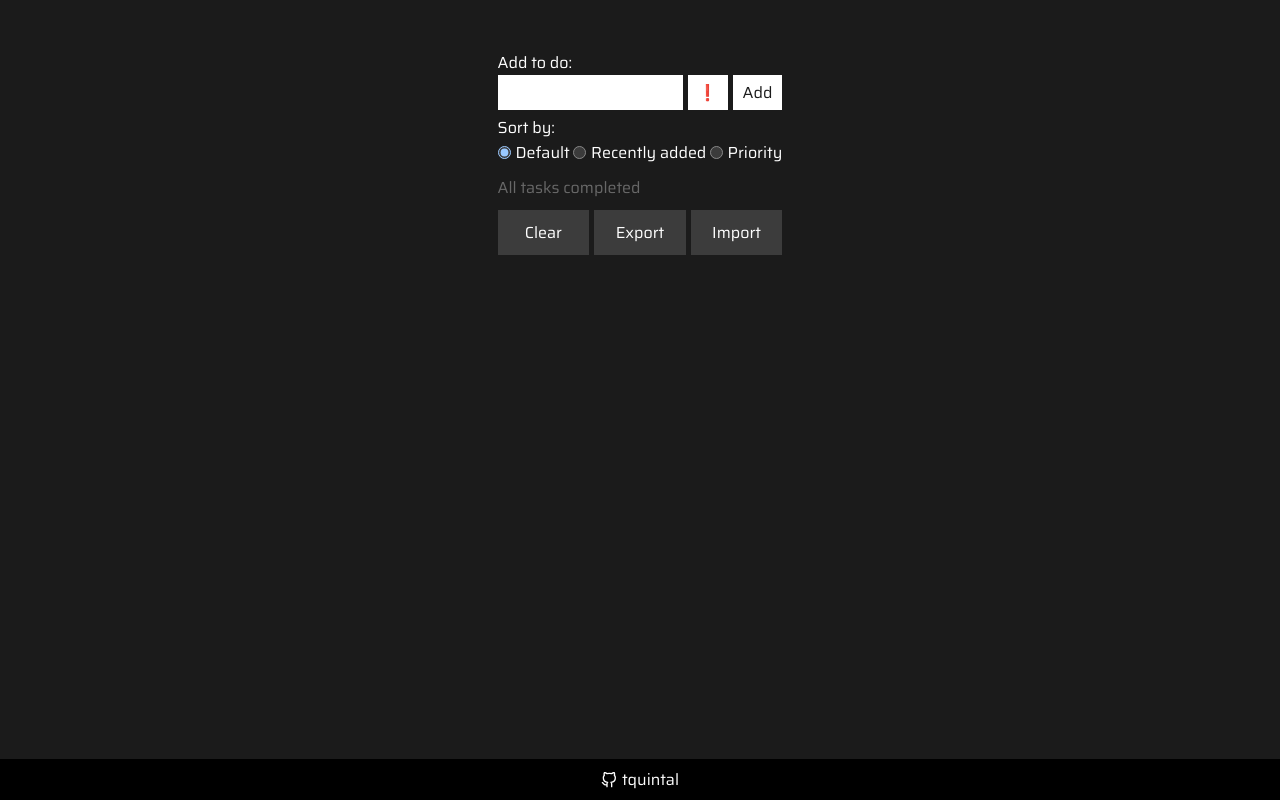
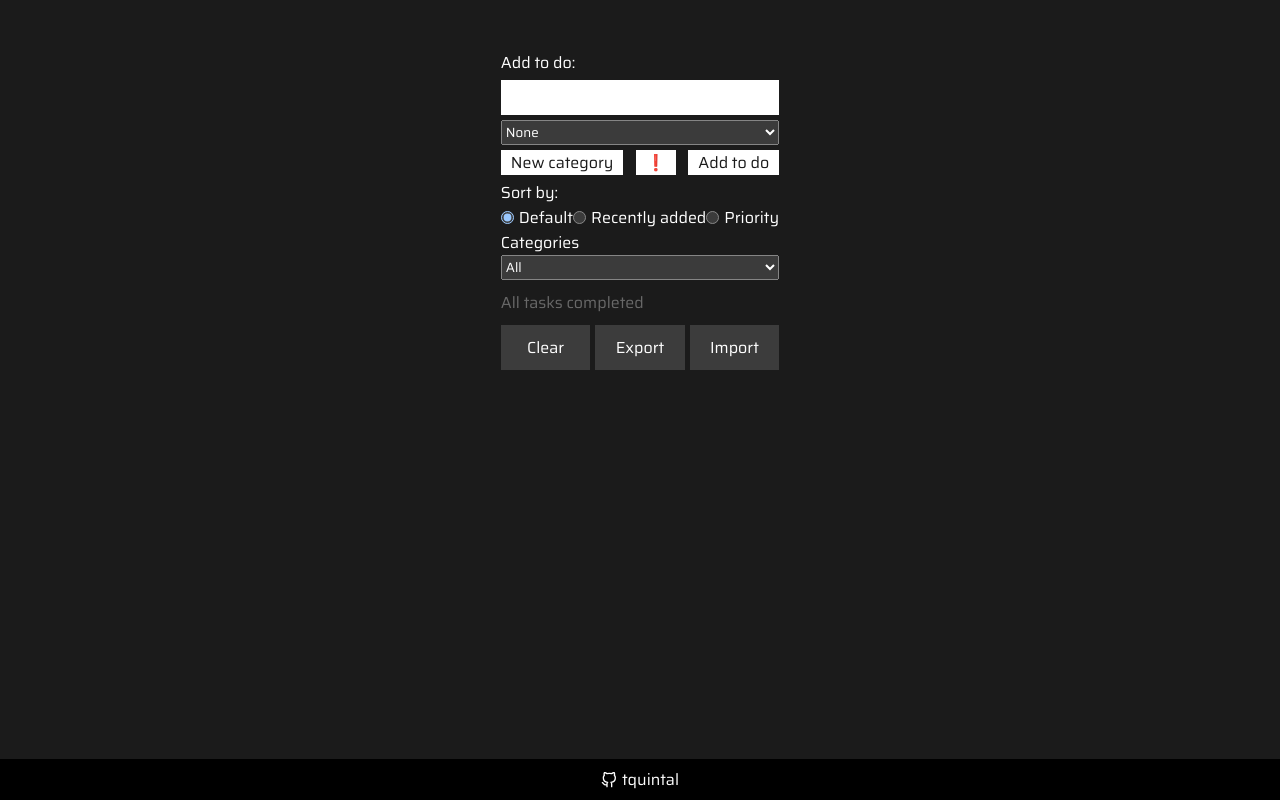
Before and after one commit to tquintal/to-do-app-v1, a React (Create React App) app: page / in a window 1280 px wide. Built offline with nearby package versions, Linux system fonts and the light colour scheme.

Commit message:
category system added

```diff
--- /dev/null
+++ b/src/components/NewToDo/AddCategory/AddCategory.js
@@ -0,0 +1,25 @@
+import React, { useState } from 'react';
+import classes from './AddCategory.module.css';
+
+const AddCategory = props => {
+    const [newCategory, setNewCategory] = useState('');
+
+    const onInputChangeHandler = event => {
+        setNewCategory(event.target.value);
+    };
+
+    const onSubmitHandler = () => {
+        props.addCategory(newCategory);
+        props.showAddCategory();
+    };
+
+    return <div className={classes['add-category-container']}>
+        <p>Add category:</p>
+        <div className={classes['add-category-section']}>
+            <input type='text' name='category-input' className={classes['add-category-input']} onChange={onInputChangeHandler} />
+            <button type='submit' onClick={onSubmitHandler} className={classes['add-category-button']}>Add</button>
+        </div>
+    </div>
+};
+
+export default AddCategory;
--- /dev/null
+++ b/src/components/NewToDo/AddCategory/AddCategory.module.css
@@ -0,0 +1,35 @@
+.add-category-container {
+  height: 100%;
+  width: 100%;
+  position: absolute;
+  left: 0;
+  top: 0;
+  display: flex;
+  flex-direction: column;
+  align-items: center;
+  justify-content: center;
+  background-color: #010101;
+  color: #ffffff;
+}
+
+.add-category-section {
+  display: flex;
+  gap: 5px;
+}
+
+.add-category-input {
+  all: unset;
+  width: 100%;
+  padding-left: 10px;
+  background: #ffffff;
+  color: #1b1b1b;
+}
+
+.add-category-button {
+  all: unset;
+  background: #ffffff;
+  color: #1b1b1b;
+  padding-left: 10px;
+  padding-right: 10px;
+  cursor: pointer;
+}
--- a/src/components/NewToDo/NewToDo.js
+++ b/src/components/NewToDo/NewToDo.js
@@ -2,15 +2,30 @@ import React, { useState, useContext } from 'react';
 import StorageContext from '../../storage/storage-context';
 import classes from './NewToDo.module.css';
 import InputButton from '../UI/InputButton';
+import AddCategory from './AddCategory/AddCategory';
 
 function NewToDo() {
     const [toDo, setToDo] = useState('');
+    const [category, setCategory] = useState('None');
+    const [addCategoryView, setAddCategoryView] = useState(false);
     const [highPriority, setHighPriority] = useState(false);
 
     const storageContext = useContext(StorageContext);
 
     const onChangeHandler = event => {
         setToDo(event.target.value);
+    };
+
+    const onCategoryChangeHandler = event => {
+        setCategory(event.target.value);
+    };
+
+    const onShowAddCategoryHandler = () => {
+        setAddCategoryView(prevState => !prevState);
+    };
+
+    const onAddCategoryHandler = newCategory => {
+        storageContext.onCategoryAdd(newCategory);
     };
 
     const onPriorityHandler = () => {
@@ -20,7 +35,7 @@ function NewToDo() {
     const onSubmitHandler = event => {
         event.preventDefault();
         if (toDo.trim().length === 0) return;
-        storageContext.onAdd(toDo, highPriority);
+        storageContext.onAdd(toDo, category.toLowerCase(), highPriority);
         setToDo('');
         setHighPriority(false);
     };
@@ -36,8 +51,17 @@ function NewToDo() {
                     onChange={onChangeHandler}
                     className={classes['new-to-do-input']}
                 />
+            </div>
+            <select onChange={onCategoryChangeHandler}>
+                {storageContext.categories.map(cat => {
+                    return <option key={cat}>{cat.charAt(0).toUpperCase() + cat.slice(1)}</option>;
+                })}
+            </select>
+            <div className={classes['options-container']}>
+                <InputButton onClick={onShowAddCategoryHandler} className={classes['add-category-button']}>New category</InputButton>
+                {addCategoryView && <AddCategory showAddCategory={onShowAddCategoryHandler} addCategory={onAddCategoryHandler}>Hello world 🤓</AddCategory>}
                 <InputButton onClick={onPriorityHandler} className={`${classes['priority-button']} ${highPriority && classes['priority-button-active']}`}>❗</InputButton>
-                <InputButton type='submit' className={classes['submit-button']}>Add</InputButton>
+                <InputButton type='submit' className={classes['submit-button']}>Add to do</InputButton>
             </div>
         </form>
     );
--- a/src/components/NewToDo/NewToDo.module.css
+++ b/src/components/NewToDo/NewToDo.module.css
@@ -1,12 +1,26 @@
 .new-to-do-container {
+  display: flex;
+  flex-direction: column;
+  gap: 5px;
 }
 
 .input-container {
   display: flex;
-  gap: 5px;
+  /* gap: 5px; */
   height: 35px;
 }
 
+.options-container {
+  justify-content: space-between;
+  display: flex;
+  gap: 5px;
+}
+
+.options-container select {
+  width: 100%;
+}
+
+.add-category-button,
 .priority-button,
 .submit-button {
   all: unset;
--- a/src/components/ToDoList/ToDoList.js
+++ b/src/components/ToDoList/ToDoList.js
@@ -1,5 +1,6 @@
 import React, { useContext, Fragment, useState } from 'react';
 import StorageContext from '../../storage/storage-context';
+import { testToDos } from '../../storage/testToDos';
 import classes from './ToDoList.module.css';
 // import { AiOutlineDelete } from 'react-icons/ai';
 
@@ -7,6 +8,7 @@ function ToDoList() {
     const storageContext = useContext(StorageContext);
 
     const [sortBy, setSortBy] = useState('default');
+    const [category, setCategory] = useState('All');
 
     const onSortByDefaultHandler = () => { setSortBy('default'); };
 
@@ -14,12 +16,21 @@ function ToDoList() {
 
     const onSortByPriorityHandler = () => { setSortBy('priority') };
 
+    const onSortByCategoryHandler = event => {
+        setCategory(event.target.value);
+    };
+
     const getSortedToDos = () => {
+        let sortedToDos = storageContext.toDos;
+
+        if (category !== 'All')
+            sortedToDos = storageContext.toDos.filter(toDo => toDo.category === category.toLowerCase());
+
         if (sortBy === 'default')
-            return storageContext.toDos;
+            return sortedToDos;
 
         if (sortBy === 'date') {
-            const sortByDate = storageContext.toDos.concat().map(toDo => {
+            const sortByDate = sortedToDos.concat().map(toDo => {
                 return { ...toDo, created: new Date(toDo.created) } // Translate string to date
             }).sort((a, b) => b.created - a.created);
 
@@ -28,8 +39,8 @@ function ToDoList() {
 
         if (sortBy === 'priority') {
             const sortByPriority = [
-                ...storageContext.toDos.concat().filter(toDo => toDo.highPriority),
-                ...storageContext.toDos.concat().filter(toDo => !toDo.highPriority)
+                ...sortedToDos.concat().filter(toDo => toDo.highPriority),
+                ...sortedToDos.concat().filter(toDo => !toDo.highPriority)
             ];
             return sortByPriority;
         };
@@ -51,12 +62,20 @@ function ToDoList() {
         storageContext.onDelete(id);
     };
 
+    const onLoadTestToDosHandler = () => {
+        storageContext.onLoadTestToDos(testToDos);
+    };
+
     const HighPriority = props => {
         return props.highPriority && <p>❗</p>
     };
 
     const DeleteButton = props => {
         return <button onClick={onDeleteHandler} title='delete-button' todoid={props.todoid} className={classes['delete-button']}>Delete</button>;
+    };
+
+    const logToDo = toDo => {
+        return console.table(toDo);
     };
 
     return (
@@ -78,11 +97,21 @@ function ToDoList() {
                             <label htmlFor='priority'>Priority</label>
                         </div>
                     </div>
+                    <div className={classes['sort-by-category-container']}>
+                        <label htmlFor='categories'>Categories</label>
+                        <select name='categories' onChange={onSortByCategoryHandler}>
+                            <optgroup label='Categories' />
+                            <option>All</option>
+                            {storageContext.categories.map(cat => {
+                                return <option key={cat}>{cat.charAt(0).toUpperCase() + cat.slice(1)}</option>;
+                            })}
+                        </select>
+                    </div>
                 </div>
                 <ul className={classes['to-do-list-container']}>
                     {
                         storageContext.toDos.length > 0 && getSortedToDos().filter(toDo => !toDo.completed).map(toDo =>
-                            <li key={toDo.id} className={classes['to-do-list-item-container']}>
+                            <li key={toDo.id} className={classes['to-do-list-item-container']} onClick={() => logToDo(toDo)}>
                                 <div className={classes['to-do-list-item-left']}>
                                     <input type='checkbox' onChange={onChangeHandler} todoid={toDo.id} checked={toDo.completed} title='checkbox' />
                                     <input type='text' title='todo' defaultValue={toDo.content} onChange={onInputChangeHandler} todoid={toDo.id} className={classes['edit-todo-input']} />
@@ -93,7 +122,7 @@ function ToDoList() {
                         )
                     }
                 </ul>
-                {storageContext.toDos.filter(toDo => !toDo.completed).length === 0 && <p className={classes['no-tasks']}>All tasks completed</p>}
+                {storageContext.toDos.filter(toDo => !toDo.completed).length === 0 && <p className={classes['no-tasks']} onClick={onLoadTestToDosHandler}>All tasks completed</p>}
             </div>
             {
                 storageContext.toDos.filter(toDo => toDo.completed).length > 0 &&
--- a/src/components/ToDoList/ToDoList.module.css
+++ b/src/components/ToDoList/ToDoList.module.css
@@ -4,6 +4,12 @@
 .sort-by-container {
   display: flex;
   justify-content: space-between;
+}
+
+@media only screen and (max-width: 800px) {
+  .sort-by-container {
+    flex-direction: column;
+  }
 }
 
 .sort-by-item {
@@ -18,10 +24,9 @@
   cursor: pointer;
 }
 
-@media only screen and (max-width: 800px) {
-  .sort-by-container {
-    flex-direction: column;
-  }
+.sort-by-category-container {
+  display: flex;
+  flex-direction: column;
 }
 
 .to-do-list-container {
--- a/src/storage/storage-context.js
+++ b/src/storage/storage-context.js
@@ -2,36 +2,66 @@ import React, { useEffect, useState } from 'react';
 
 const StorageContext = React.createContext({
     toDos: [],
+    categories: [],
     onAdd: () => { },
+    onCategoryAdd: () => { },
     onComplete: () => { },
     onEdit: () => { },
     onDelete: () => { },
-    onDeleteAll: () => { }
+    onDeleteAll: () => { },
+    onLoadTestToDos: () => { }
 });
 
 export const StorageContextProvider = props => {
     const [toDos, setToDos] = useState(JSON.parse(localStorage.getItem('ToDos')) || []);
+    const [categories, setCategories] = useState(JSON.parse(localStorage.getItem('Categories')) || ['none']);
+
+    // Load test values
+    const loadTestToDosHandler = testToDos => {
+        setToDos(() => {
+            const updatedToDos = testToDos.concat();
+            localStorage.setItem('ToDos', JSON.stringify(updatedToDos));
+            return updatedToDos;
+        });
+
+        setCategories(() => {
+            const updatedCat = ['none', 'one', 'two', 'three', 'four'];
+            localStorage.setItem('Categories', JSON.stringify(updatedCat));
+            return updatedCat;
+        });
+    };
 
     // CLEARS TODOS ON VERSION CHANGE
     useEffect(() => {
         const appVersion = '1.0.14';
         const storageVersion = JSON.parse(localStorage.getItem('Version')) || '';
         if (storageVersion !== appVersion) {
-            console.log('App cleared... 🧹');
             localStorage.removeItem('ToDos');
             localStorage.setItem('Version', JSON.stringify(appVersion));
             setToDos([]);
+            localStorage.removeItem('Categories');
+            setCategories(['None']);
         };
     }, []);
 
     // NEW TODO
-    const addHandler = (toDo, highPriority) => {
+    const addHandler = (toDo, category, highPriority) => {
         setToDos(prevToDos => {
             const updatedToDos = [...prevToDos];
-            const date = new Date();
-            updatedToDos.push({ id: Math.random().toString(), content: toDo, created: date, highPriority: highPriority, completed: false });
+            updatedToDos.push({ id: Math.random().toString(), content: toDo, created: new Date(), category: category, highPriority: highPriority, completed: false });
             localStorage.setItem('ToDos', JSON.stringify(updatedToDos));
             return updatedToDos;
+        });
+    };
+
+    // NEW CATEGORY
+    const addCategoryHandler = (newCategory) => {
+        setCategories(prevCat => {
+            const updatedCat = [...prevCat];
+            updatedCat.push(newCategory);
+            localStorage.setItem('Categories', JSON.stringify(updatedCat));
+            console.log(updatedCat, localStorage.getItem('Categories'));
+            return updatedCat;
         });
     };
 
@@ -83,6 +113,12 @@ export const StorageContextProvider = props => {
             return updatedToDos;
         });
 
+        setCategories(() => {
+            const updatedCat = ['none'];
+            localStorage.setItem('Categories', JSON.stringify(updatedCat));
+            return updatedCat;
+        })
+
         // setToDos([]);
         // localStorage.removeItem('ToDos');
     };
@@ -91,11 +127,14 @@ export const StorageContextProvider = props => {
         <StorageContext.Provider
             value={{
                 toDos: toDos,
+                categories: categories,
                 onAdd: addHandler,
+                onCategoryAdd: addCategoryHandler,
                 onComplete: completeHandler,
                 onEdit: editHandler,
                 onDelete: deleteHandler,
-                onDeleteAll: deleteAllHander
+                onDeleteAll: deleteAllHander,
+                onLoadTestToDos: loadTestToDosHandler
             }}
         >
             {props.children}
--- /dev/null
+++ b/src/storage/testToDos.js
@@ -0,0 +1,162 @@
+export const testToDos = [
+    {
+        "id": "0.38723485431941396",
+        "content": "Green Apple 🍏",
+        "created": "2022-10-24T16:34:26.312Z",
+        "category": "none",
+        "highPriority": false,
+        "completed": false
+    },
+    {
+        "id": "0.7589212935793597",
+        "content": "Red Apple 🍎",
+        "created": "2022-10-24T16:34:26.312Z",
+        "category": "none",
+        "highPriority": false,
+        "completed": false
+    },
+    {
+        "id": "0.8952176888812227",
+        "content": "Pear🍐",
+        "created": "2022-10-24T16:34:26.312Z",
+        "category": "one",
+        "highPriority": true,
+        "completed": false
+    },
+    {
+        "id": "0.7335657610941713",
+        "content": "Tangerine 🍊",
+        "created": "2022-10-24T16:34:26.312Z",
+        "category": "one",
+        "highPriority": false,
+        "completed": false
+    },
+    {
+        "id": "0.6373200406110517",
+        "content": "Lemon 🍋",
+        "created": "2022-10-24T16:34:26.312Z",
+        "category": "two",
+        "highPriority": false,
+        "completed": false
+    },
+    {
+        "id": "0.09628903879634687",
+        "content": "Banana 🍌",
+        "created": "2022-10-24T16:34:26.312Z",
+        "category": "one",
+        "highPriority": false,
+        "completed": false
+    },
+    {
+        "id": "0.6987670703733369",
+        "content": "Watermelon 🍉",
+        "created": "2022-10-24T16:34:26.312Z",
+        "category": "two",
+        "highPriority": false,
+        "completed": false
+    },
+    {
+        "id": "0.519388101388893",
+        "content": "Grapes 🍇",
+        "created": "2022-10-24T16:34:26.312Z",
+        "category": "three",
+        "highPriority": false,
+        "completed": false
+    },
+    {
+        "id": "0.29374462233360243",
+        "content": "Blueberries 🫐",
+        "created": "2022-10-24T16:34:26.312Z",
+        "category": "four",
+        "highPriority": false,
+        "completed": false
+    },
+    {
+        "id": "0.4791164050757162",
+        "content": "Strawberry 🍓",
+        "created": "2022-10-24T16:34:26.312Z",
+        "category": "one",
+        "highPriority": false,
+        "completed": false
+    },
+    {
+        "id": "0.16052437971984146",
+        "content": "Melon 🍈",
+        "created": "2022-10-24T16:34:26.312Z",
+        "category": "four",
+        "highPriority": true,
+        "completed": true
+    },
+    {
+        "id": "0.4601659953807964",
+        "content": "Cherries 🍒",
+        "created": "2022-10-24T16:34:26.312Z",
+        "category": "none",
+        "highPriority": false,
+        "completed": true
+    },
+    {
+        "id": "0.7538802158873437",
+        "content": "Peach 🍑",
+        "created": "2022-10-24T16:34:26.312Z",
+        "category": "none",
+        "highPriority": false,
+        "completed": true
+    },
+    {
+        "id": "0.7181861414145334",
+        "content": "Mango 🥭",
+        "created": "2022-10-24T16:34:26.312Z",
+        "category": "none",
+        "highPriority": false,
+        "completed": false
+    },
+    {
+        "id": "0.8539641712415704",
+        "content": "Pineapple 🍍",
+        "created": "2022-10-24T16:34:26.312Z",
+        "category": "none",
+        "highPriority": true,
+        "completed": false
+    },
+    {
+        "id": "0.721774439095344",
+        "content": "Coconut 🥥",
+        "created": "2022-10-24T16:34:26.312Z",
+        "category": "none",
+        "highPriority": false,
+        "completed": false
+    },
+    {
+        "id": "0.39029932101000453",
+        "content": "Kiwi 🥝",
+        "created": "2022-10-24T16:34:26.312Z",
+        "category": "none",
+        "highPriority": false,
+        "completed": false
+    },
+    {
+        "id": "0.359505597102719",
+        "content": "Tomato 🍅",
+        "created": "2022-10-24T16:34:26.312Z",
+        "category": "none",
+        "highPriority": true,
+        "completed": false
+    },
+    {
+        "id": "0.6880934907910468",
+        "content": "Avocado 🥑",
+        "created": "2022-10-24T16:34:26.312Z",
+        "category": "none",
+        "highPriority": false,
+        "completed": false
+    },
+    {
+        "id": "0.618685298737921",
+        "content": "Cucumber 🥒",
+        "created": "2022-10-24T16:34:26.312Z",
+        "category": "Two",
+        "highPriority": false,
+        "completed": true
+    }
+];
```
Also changed, not shown: 1 other file (tests, documents, lock files or other folders).
